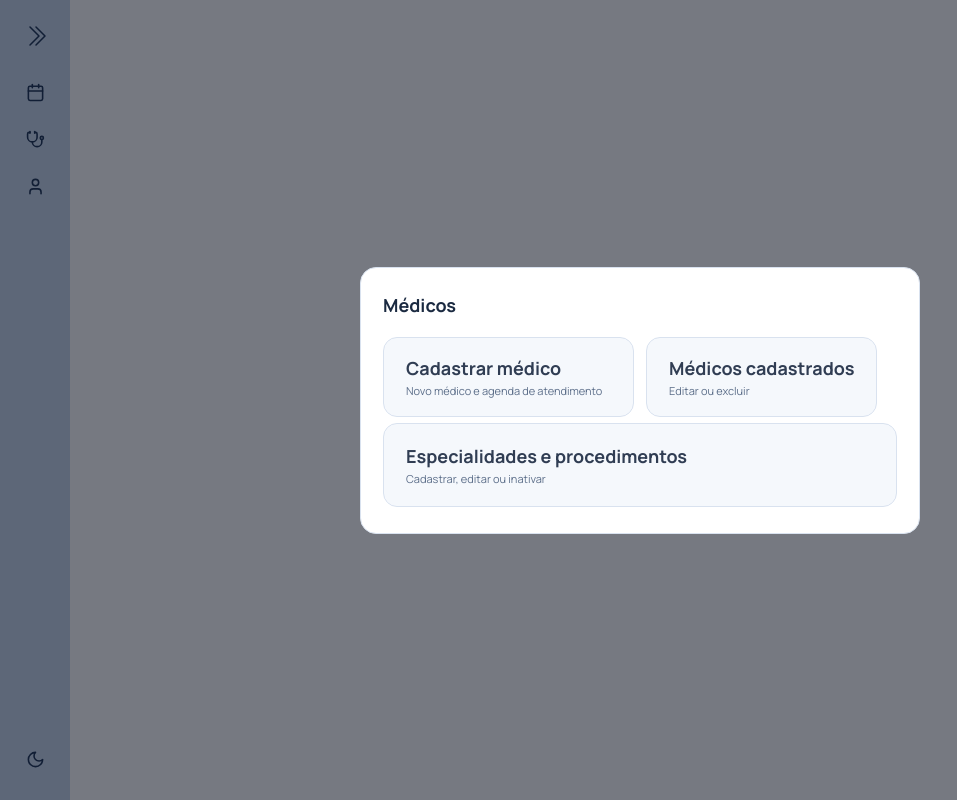
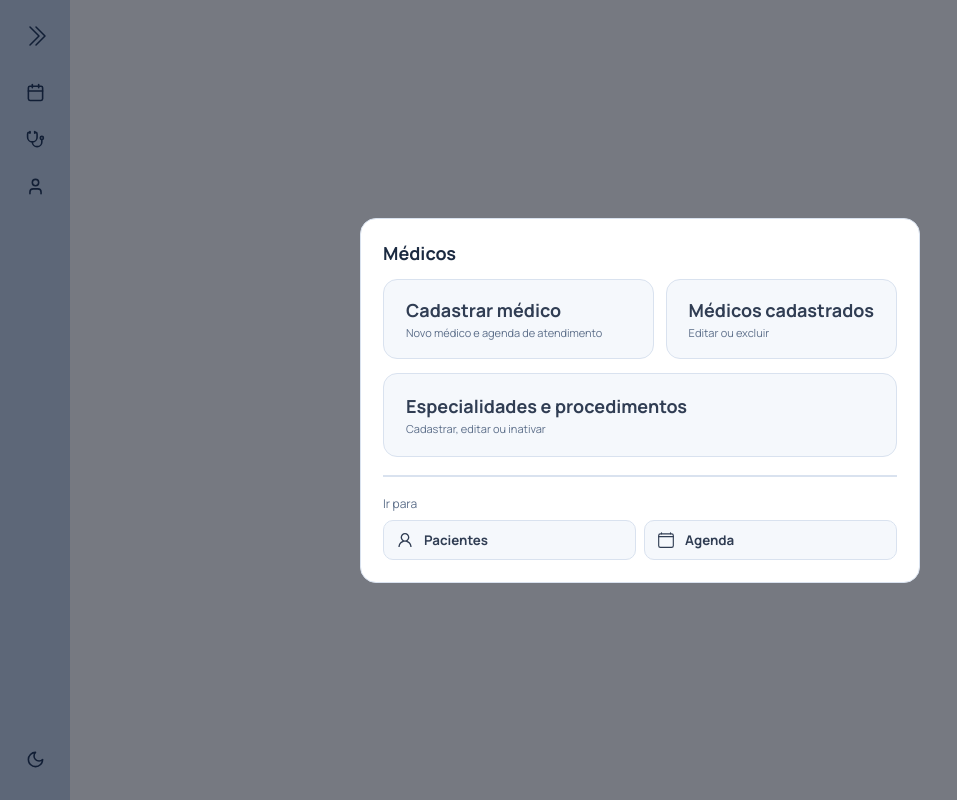
Before and after one commit to sergiohvale5/ClinicFlow, a React (Vite) app in the folder front-end/: page /clinic_flow/medicos in a window 1280 px wide. Shown: the whole page, without its empty margins (0-957 px from the left). Built offline with nearby package versions, Linux system fonts and the light colour scheme.

Commit message:
Adição dos atalhos e algumas correções no pop-up médicos

```diff
--- a/front-end/src/components/medicos/telaMedicos.tsx
+++ b/front-end/src/components/medicos/telaMedicos.tsx
@@ -1,5 +1,7 @@
 import "../../styles/medicos/telaMedicos.css";
 import { Link } from "react-router-dom";
+import { AiOutlineUser } from "react-icons/ai";
+import { IoCalendarClearOutline } from "react-icons/io5";
 
 function TelaMedicos(){
     return(
@@ -29,6 +31,26 @@ function TelaMedicos(){
 
                         <span>Cadastrar, editar ou inativar</span>
                     </div>
+
+                    <hr />
+
+                    <div className="atalhos_container">
+                        <span className="atalhos_titulo">Ir para</span>
+
+                        <div className="atalhos_popup_medicos">
+                            <button className="atalho_pacientes">
+                                <AiOutlineUser className="icone-atalhos"/>
+
+                                Pacientes
+                            </button>
+
+                            <button className="atalho_agenda">
+                                <IoCalendarClearOutline className="icone-atalhos" />
+
+                                Agenda
+                            </button>
+                        </div>
+                    </div>
                 </div>
             </div>
         </>
--- a/front-end/src/styles/medicos/telaMedicos.css
+++ b/front-end/src/styles/medicos/telaMedicos.css
@@ -25,7 +25,6 @@
 .tela_medicos{
     width: 100%;
     max-width: 560px;
-    height: 267px;
 
     background-color: #ffffff;
     color: #1b2a41;
@@ -53,7 +52,7 @@
 .cadastroMedicos_medicosCadastrados{
     display: flex;
     flex-direction: row;
-
+    margin-bottom: 14px;
     gap: 12px;
 }
 
@@ -62,8 +61,7 @@
 }
 
 .cadastro_medicos{
-    width: 100%;
-    max-width: 251px;
+    flex: 1;
 
     height: 80px;
 
@@ -107,8 +105,7 @@
 }
 
 .medicos_cadastrados{
-    width: 100%;
-    max-width: 251px;
+    flex: 1;
 
     height: 80px;
 
@@ -143,7 +140,6 @@
 
 .especialidades_procedimentos{
     width: 100%;
-    max-width: 514px;
 
     height: 84px;
 
@@ -178,14 +174,68 @@
 
 .cadastro_medicos:hover,
 .medicos_cadastrados:hover,
-.especialidades_procedimentos:hover{
+.especialidades_procedimentos:hover,
+.atalho_pacientes:hover,
+.atalho_agenda:hover{
     cursor: pointer;
-
+    border-color: #303d53;
     transform: scale(1.02);
 }
 
 .cadastro_medicos:active,
 .medicos_cadastrados:active,
-.especialidades_procedimentos:active{
+.especialidades_procedimentos:active,
+.atalho_pacientes:active,
+.atalho_agenda:active{
     transform: scale(1);
 }
+
+hr{
+    width: 100%;
+    margin: 18px 0 18px 0;
+    border: 1px solid #d9e2ef;
+}
+
+
+.atalhos_container{
+    width: 100%;
+    display: flex;
+    flex-direction: column;
+}
+
+.atalhos_titulo{
+    margin: 0 0 8px;
+    color: #5d6f8a;
+    font-size: 12px;
+}
+
+.atalhos_popup_medicos{
+    width: 100%;
+    display: flex;
+    flex-wrap: wrap;
+    gap: 8px;
+    font-size: 14px;
+}
+
+.atalho_pacientes, .atalho_agenda{
+    display: flex;
+    align-items: center;
+    gap: 10px;
+    flex: 1;
+    min-width: 130px;
+    border: 1px solid #d9e2ef;
+    border-radius: 10px;
+    padding: 10px 12px;
+    cursor: pointer;
+    font-weight: 700;
+    border: 1px solid #d9e2ef;
+    background-color: #f5f8fc;
+    color: #303d53;
+    transition: all 0.2s ease;
+}
+
+.icone-atalhos{
+    width: 18px;
+    height: 18px;
+    color: #303d53;
+}
```
